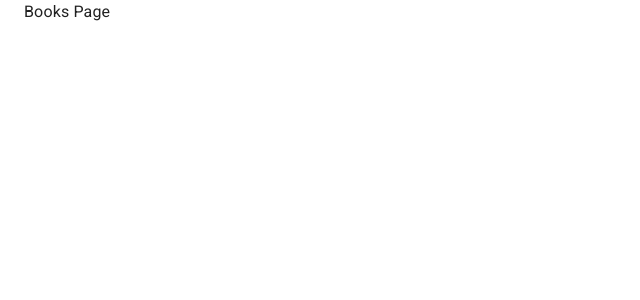
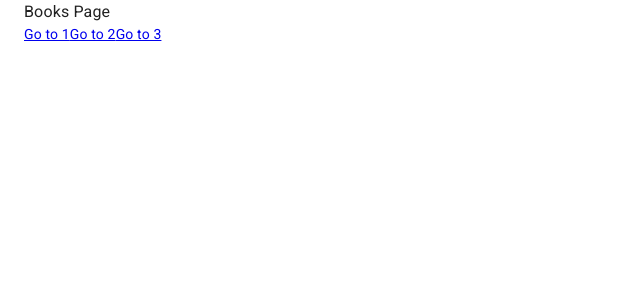
Before and after one commit to badjfas/Next-Apollo-Example, a Next.js app: page /books in a window 1280 px wide. Shown: the top 300 px of the page, without its empty margins (0-640 px from the left). Built offline with nearby package versions, Linux system fonts and the light colour scheme.

Commit message:
Dynamic Route

```diff
--- a/pages/books/index.tsx
+++ b/pages/books/index.tsx
@@ -1,10 +1,20 @@
 import { Container, Typography } from "@material-ui/core";
 import React from "react";
+import Link from "next/link";
 
 const BooksPage = () => {
   return (
     <Container>
       <Typography>Books Page</Typography>
+      <Link href={"/books/[id]"} as={`/books/1`}>
+        Go to 1
+      </Link>
+      <Link href={"/books/[id]"} as={`/books/2`}>
+        Go to 2
+      </Link>
+      <Link href={"/books/[id]"} as={`/books/3`}>
+        Go to 3
+      </Link>
     </Container>
   );
 };
```
Also changed, not shown: pages/books/[id].tsx (added, +9 -0 lines).
